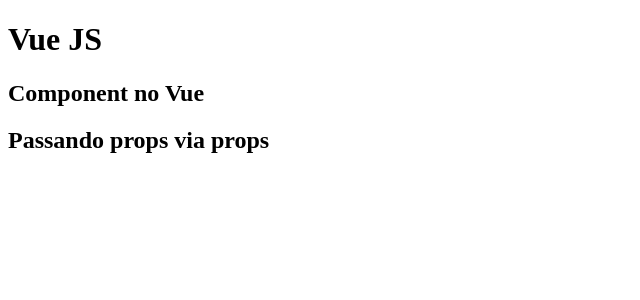
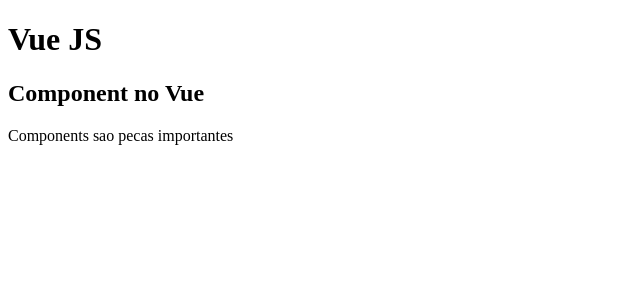
Before and after one commit to vagnercazarotto/vueJs, a Vue app in the folder baseVueJs/vue-components-avancado/: page / in a window 1280 px wide. Shown: the top 300 px of the page, without its empty margins (0-640 px from the left). Built offline with nearby package versions, Linux system fonts and the light colour scheme.

Commit message:
Using slots

```diff
--- a/baseVueJs/vue-components-avancado/src/App.vue
+++ b/baseVueJs/vue-components-avancado/src/App.vue
@@ -3,8 +3,11 @@
 
     <h1>Vue JS</h1>
 
-    <Post titulo="Component no Vue"/>
-    <Post titulo="Passando props via props"/>
+    <Post>
+      <h2>Component no Vue</h2>
+      <p>Components sao pecas importantes</p>
+    </Post>
+
 
   </div>
 </template>
--- a/baseVueJs/vue-components-avancado/src/components/Post.vue
+++ b/baseVueJs/vue-components-avancado/src/components/Post.vue
@@ -1,11 +1,5 @@
 <template>
-    <h2>{{ titulo }}</h2>
+    <div>
+        <slot></slot>
+    </div>
 </template>
-
-<script>
-export default {
-    props: {
-        titulo: String
-    }
-}
-</script>
```
